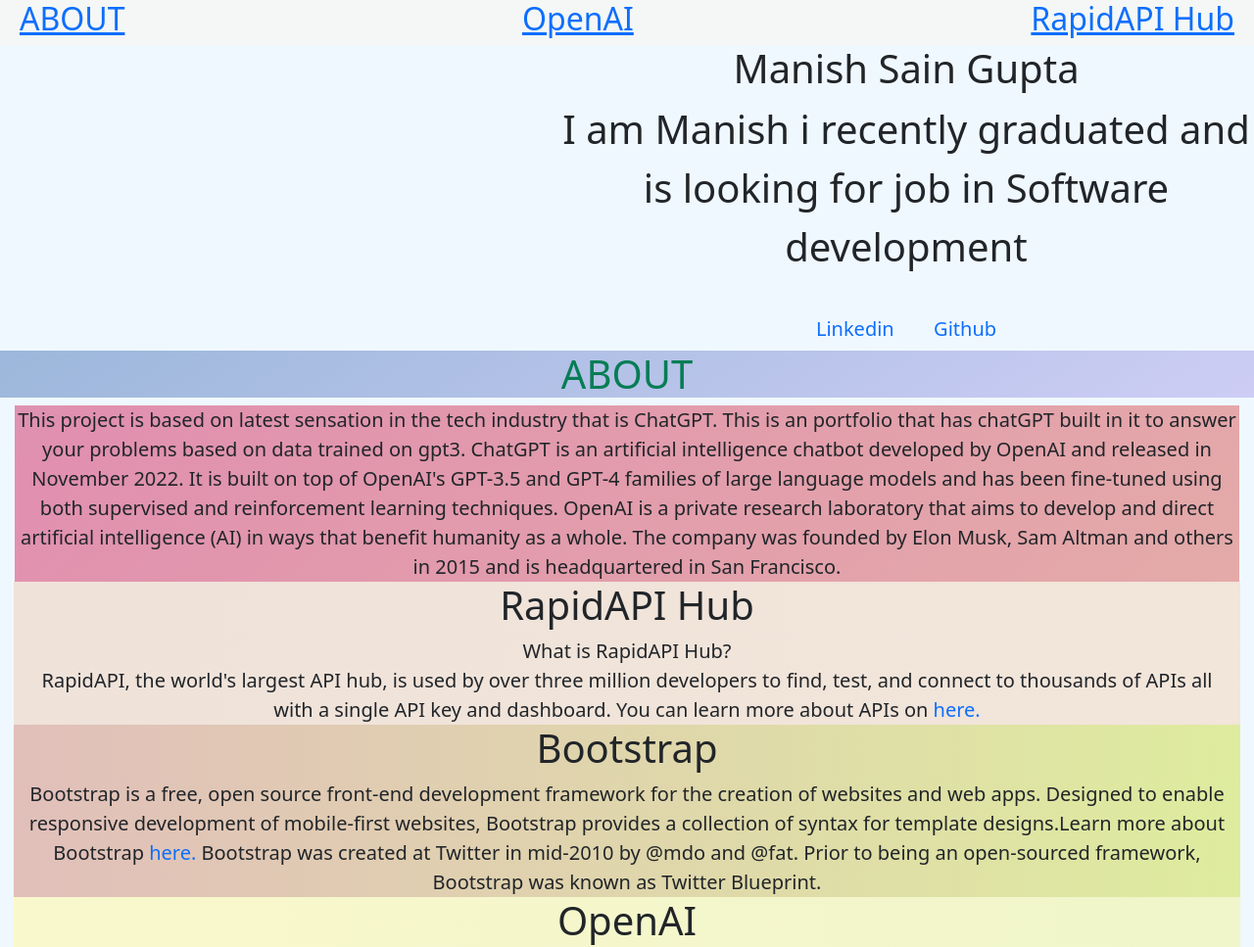
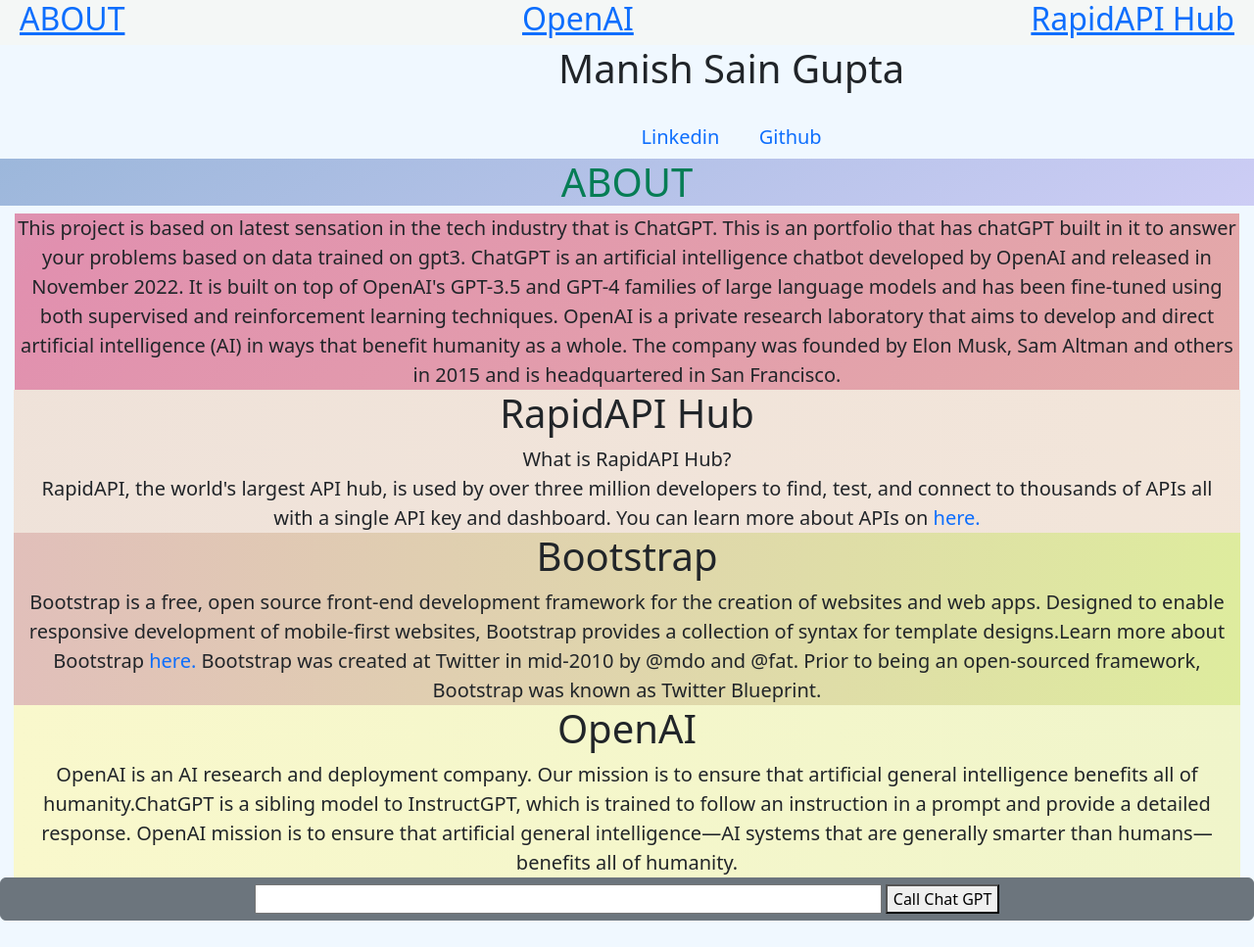
Before and after one commit to wideputin117/chat, a website: page index.html in a window 1280 px wide. Shown: the top 967 px of the page at 98% size. After the commit the page ends 940 px from the top, so only its background shows below. Drawn offline with nearby package versions, Linux system fonts and the light colour scheme.

Commit message:
reformat

```diff
--- a/index.html
+++ b/index.html
@@ -19,8 +19,7 @@
     </div>
     <div id="intro">
         <div id="manish"><h1>Manish Sain Gupta</h1>
-    <p>I am Manish i recently graduated and is looking for job in Software development</p>
-            <a href="https://www.linkedin.com/in/manish-gupta-a1b0bb222/" style="text-decoration: none;" ><i class="fa fa-linkedin" aria-hidden="true"></i>Linkedin</a>
+             <a href="https://www.linkedin.com/in/manish-gupta-a1b0bb222/" style="text-decoration: none;" ><i class="fa fa-linkedin" aria-hidden="true"></i>Linkedin</a>
             <a href="https://github.com/wideputin117" style="text-decoration: none;" ><i class="fas fa-github"></i>Github</a>
         </div>
 
```
